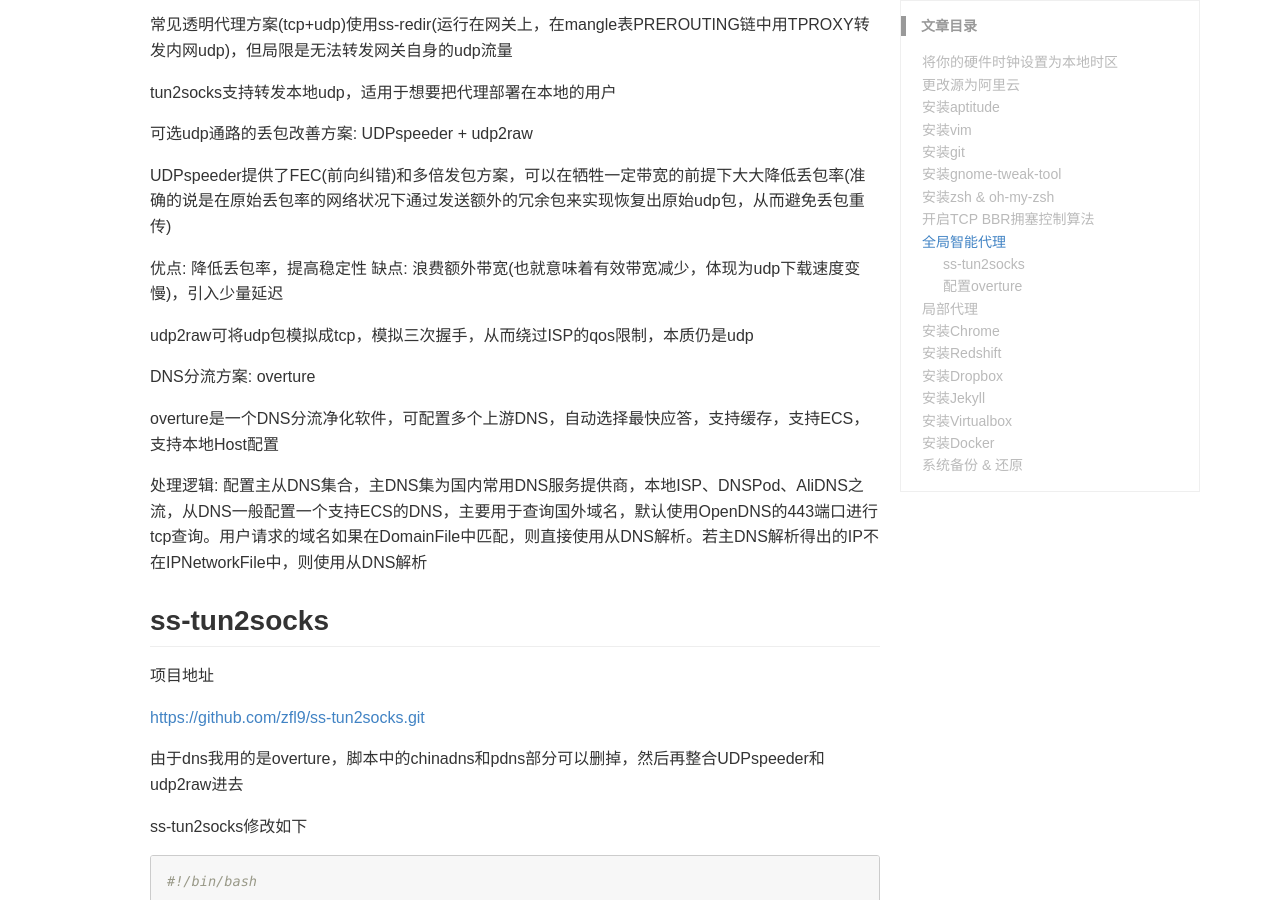
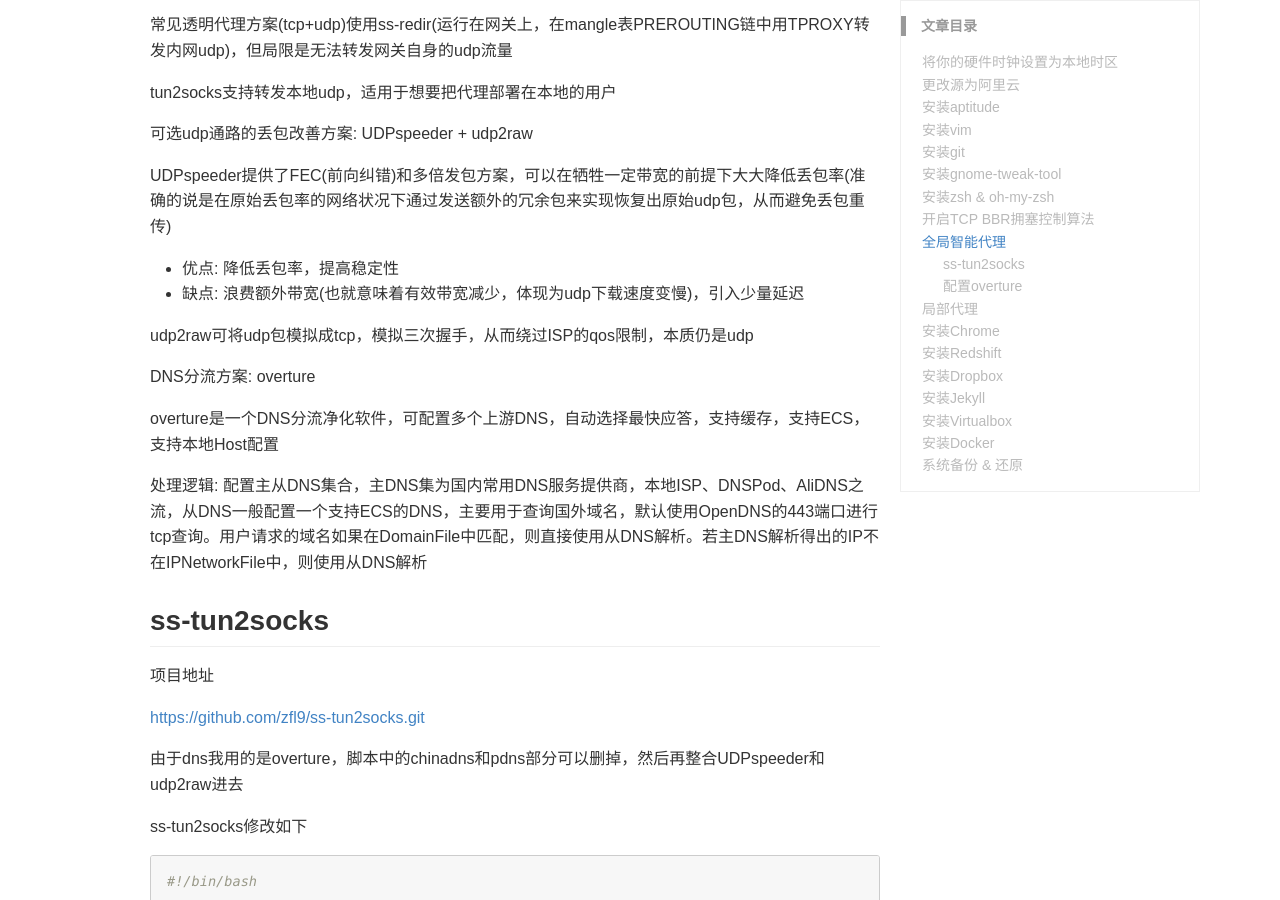
Before and after one commit to gemhowie/blog, a Jekyll site: the page built from _posts/2018-04-27-ubuntu-18.04-LTS-config.md, in a window 1280 px wide and 900 px high, scrolled down 4002 px. Built offline with Jekyll 4.4.1, drawn with Linux system fonts in a browser that asks for light colours; comment, search, counter and statistics services are not loaded.

Commit message:
fix format

```diff
--- a/_posts/2018-04-27-ubuntu-18.04-LTS-config.md
+++ b/_posts/2018-04-27-ubuntu-18.04-LTS-config.md
@@ -189,8 +189,8 @@ tun2socks支持转发本地udp，适用于想要把代理部署在本地的用
 
 UDPspeeder提供了FEC(前向纠错)和多倍发包方案，可以在牺牲一定带宽的前提下大大降低丢包率(准确的说是在原始丢包率的网络状况下通过发送额外的冗余包来实现恢复出原始udp包，从而避免丢包重传)
 
-优点: 降低丢包率，提高稳定性
-缺点: 浪费额外带宽(也就意味着有效带宽减少，体现为udp下载速度变慢)，引入少量延迟
+- 优点: 降低丢包率，提高稳定性
+- 缺点: 浪费额外带宽(也就意味着有效带宽减少，体现为udp下载速度变慢)，引入少量延迟
 
 udp2raw可将udp包模拟成tcp，模拟三次握手，从而绕过ISP的qos限制，本质仍是udp
 
```
